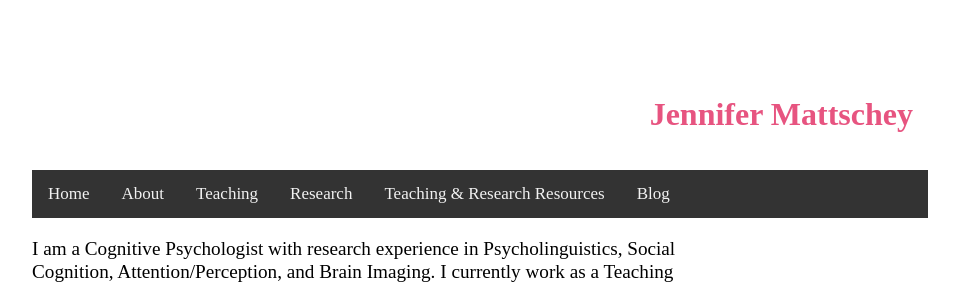
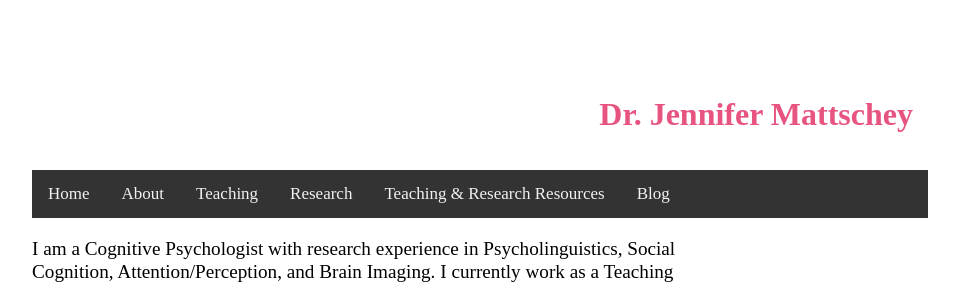
Before and after one commit to jmattschey/jmattschey.github.io, a Jekyll site: the page built from index.html, in a window 1280 px wide. Shown: the top 285 px of the page, without its empty margins (160-1119 px from the left). Built offline with Jekyll 4.4.1, drawn with Linux system fonts in a browser that asks for light colours; comment, search, counter and statistics services are not loaded.

```diff
--- a/_layouts/default.html
+++ b/_layouts/default.html
@@ -8,7 +8,7 @@
 		</head>
 		<body>
 			<div class="header">
- 				 <h1>Jennifer Mattschey</h1>
+ 				 <h1>Dr. Jennifer Mattschey</h1>
 			</div>
 			<div class="topnav">
 	        		<a href="/">Home</a>
```
